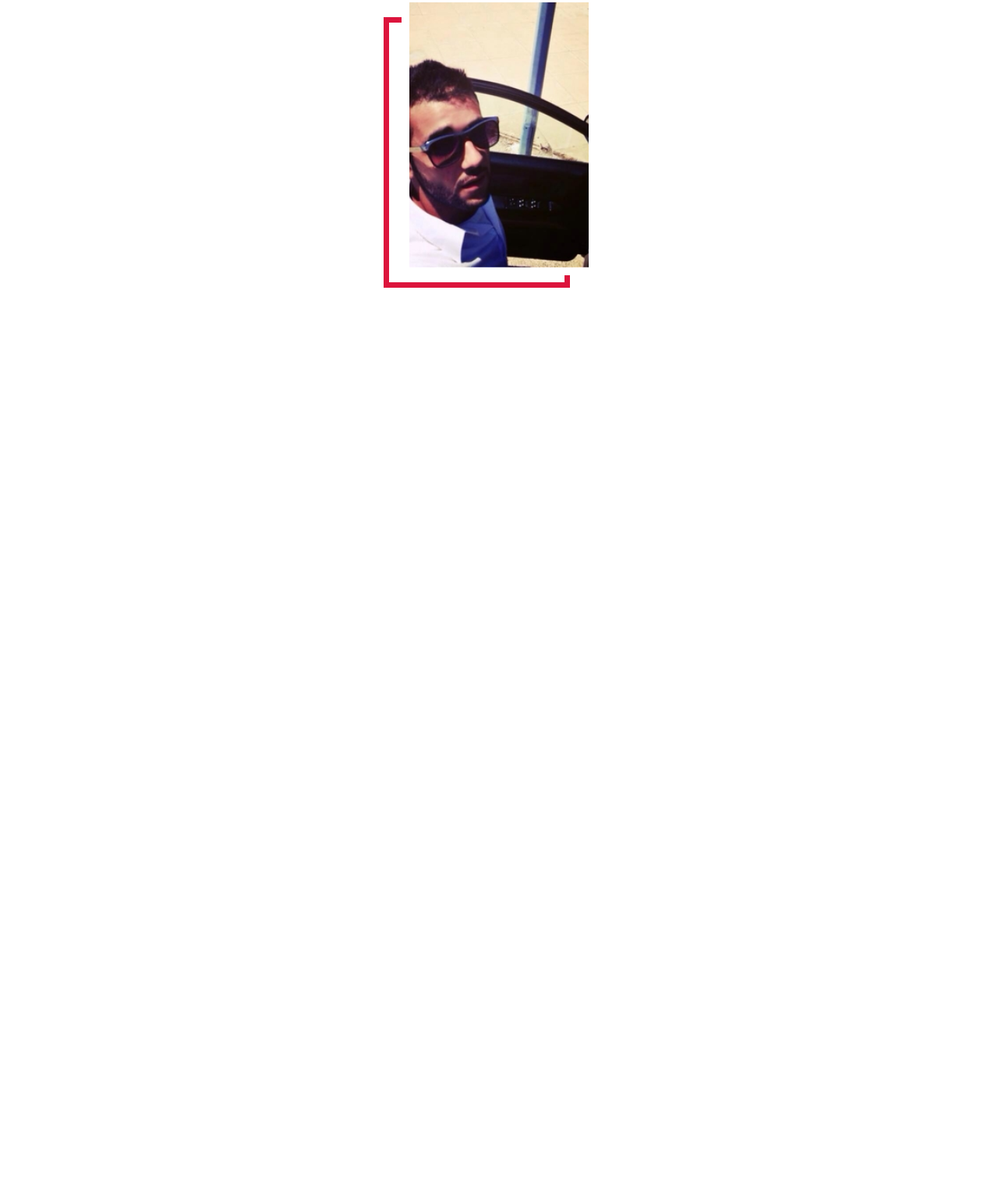
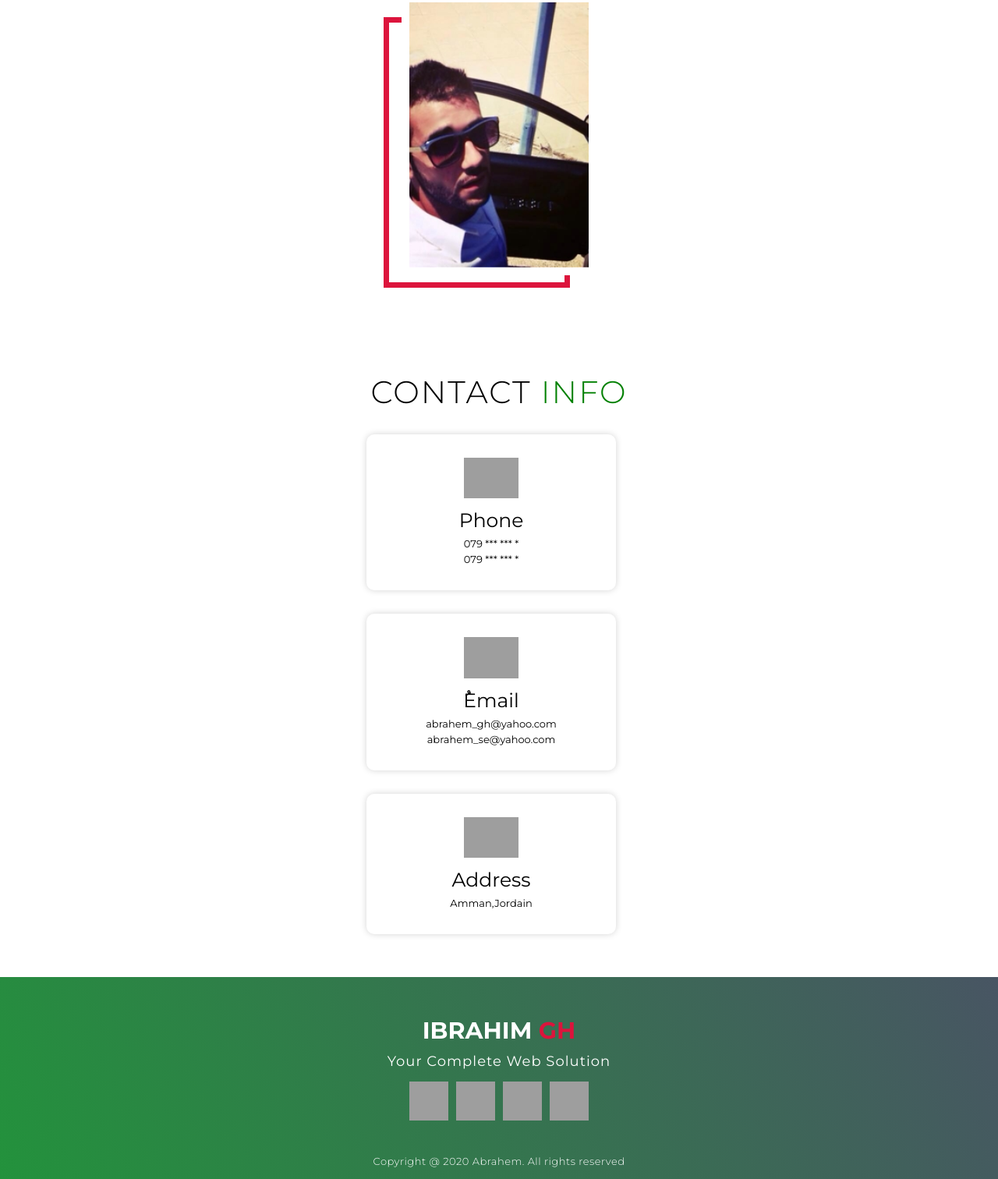
Before and after one commit to AbrahemGh1/AbrahemGh1.github.io, a plain HTML site: page index.html in a window 1280 px wide. Shown: the part 8346-9858 px from the top of the page at 78% size. Before the commit the page ends 8799 px from the top, so only its background shows below. Drawn offline with Linux system fonts and the light colour scheme; grey boxes are pictures that could not be loaded.

Commit message:
add footer section to html and css

```diff
--- a/index.html
+++ b/index.html
@@ -164,5 +164,69 @@
 </div>
     </section>
     <!--End of about me section-->
+
+
+     <!-- Contact me Section-->
+
+     <section id="contact">
+        <div class="contact container">
+            <div><h1 class="section-title">Contact<span> info</span></h1></div>
+            <div class="contact-items">
+                <div class="contact-item">
+                    <div class="icon"><img src="https://img.icons8.com/bubbles/100/000000/phone.png" ></div>
+                    <div class="contact-info">
+                        <h1>Phone</h1>
+                        <h2>079 *** *** *</h2>
+                        <h2>079 *** *** *</h2>
+                    </div>
+                </div>
+
+                <div class="contact-item">
+                    <div class="icon"><img src="https://img.icons8.com/bubbles/100/000000/new-post.png"></div>
+                    <div class="contact-info">
+                        <h1>ُEmail</h1>
+                        <h2>abrahem_gh@yahoo.com</h2>
+                        <h2>abrahem_se@yahoo.com</h2>
+                    </div>
+                </div>
+
+                <div class="contact-item">
+                    <div class="icon"><img src="https://img.icons8.com/bubbles/100/000000/map-marker.png" ></div>
+                    <div class="contact-info">
+                        <h1>Address</h1>
+                      <h2>Amman,Jordain</h2>
+                    </div>
+                </div>
+            </div>
+        </div>
+     </section>
+     <!--End of Contact section-->
+
+     <!-- start of Footer section -->
+     <section id="footer">
+         <div class="footer container">
+            <div class="brand"><h1>Ibrahim <span>Gh</span></h1></div>
+            <h2>Your Complete Web Solution</h2>
+            <div class="social-icon">
+                <div class="social-item">
+                    <a href="#"><img src="https://img.icons8.com/bubbles/100/000000/facebook-new.png" alt=""></a>
+                </div>
+
+                <div class="social-item">
+                    <a href="#"><img src="https://img.icons8.com/bubbles/100/000000/instagram-new.png" alt=""></a>
+                </div>
+
+                <div class="social-item">
+                    <a href="#"><img src="https://img.icons8.com/bubbles/100/000000/twitter.png" alt=""></a>
+                </div>
+
+                <div class="social-item">
+                    <a href="#"><img src="https://img.icons8.com/bubbles/100/000000/behance.png" alt=""></a>
+                </div>
+            </div>
+            <p>Copyright @ 2020 Abrahem. All rights reserved</p>
+         </div>
+     </section>
+     <!-- End of footer section -->
 </body>
 </html>
--- a/style.css
+++ b/style.css
@@ -35,6 +35,16 @@ img{
     display: flex;
     align-items: center;
     justify-content: center;
+}
+
+.brand h1{
+    font-size: 3rem;
+    text-transform: uppercase;
+    color: white;
+}
+
+.brand h1 span {
+    color: crimson;
 }
 
 
@@ -383,9 +393,109 @@ img{
     border: 7px solid crimson;
     z-index: -1;
 }
+/*End of About section*/
+
+
+/*Comtact section*/
+#contact .contact{
+    flex-direction: column;
+    max-width: 1200;
+    margin: 0 auto;
+}
+
+#contact .contact-items{
+    width: 400px;
+}
+
+#contact .contact-item{
+    width: 80%;
+    padding: 20px;
+    text-align: center;
+    border-radius: 10px;
+    padding: 30px;
+    margin: 30px;
+    display: flex;
+    justify-content: center;
+    align-items: center;
+    box-shadow: 0px 0px 8px 0 #0000002c;
+    flex-direction: column;
+    transition: .3s ease box-shadow;
+}
+
+#contact .contact-item:hover{
+    box-shadow: 0px 0px 5px 0 #0000002c;
+}
+
+#contact .icon{
+    width: 70px;
+    margin: 0 auto;
+    margin-bottom: 10px;
+}
+
+#contact .contact-info h1{
+    font-size: 2.5rem;
+    font-weight: 500;
+    margin-bottom: 5px;
+}
+
+#contact .contact-info h2{
+    font-size: 1.3rem;
+    font-weight: 500;
+    line-height: 2rem;
+}
+/*End of contact section*/
+
+/*start of footer section*/
+#footer {
+    background-image: linear-gradient(60deg,#23923c 0%,#485563 100%);
+}
+
+#footer .footer {
+    min-height: 200px;
+    flex-direction: column;
+    padding-top: 50px;
+    padding-bottom: 10px;
+}
+
+
+
+#footer h2{
+    color: white;
+    font-weight: 500;
+    font-size: 1.8rem;
+    letter-spacing: .1rem;
+    margin-top: 10px;
+    margin-bottom: 10px;
+}
+
+
+#footer .social-icon {
+	display: flex;
+	margin-bottom: 30px;
+}
+
+
+#footer .social-item{
+    height: 50px;
+    width: 50px;
+    margin: 5px;
+}
+
+#footer .social-item img{
+    filter: grayscale(1);
+    transition: .3s ease filter;
+}
+
+#footer .social-item:hover img{
+    filter: grayscale(0);
+}
+
+#footer p{
+    color: white;
+    font-size: 1.3rem;
+}
 
 
 
 
-
-/*End of About section*/
+/*End of footer section*/
```
